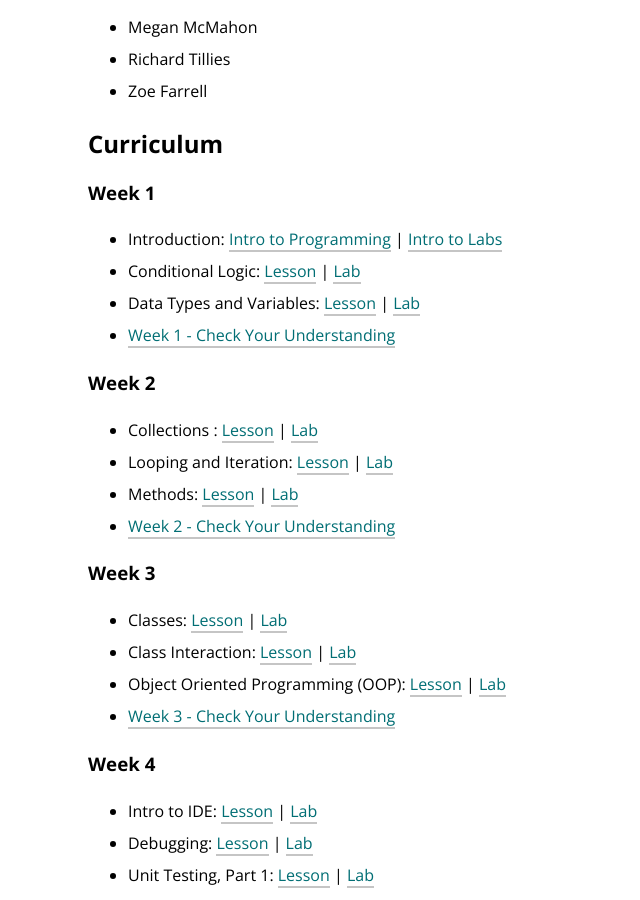
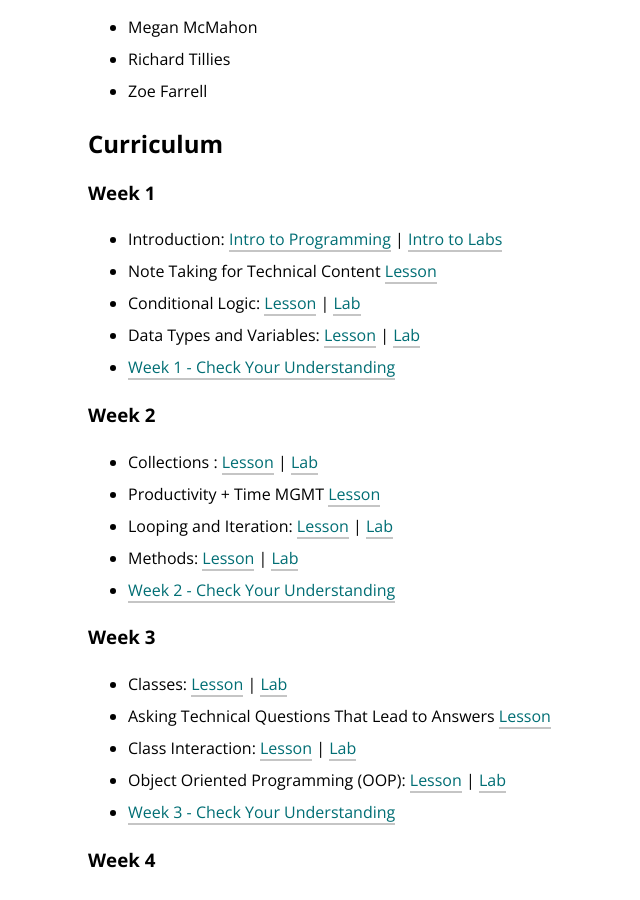
Before and after one commit to turingschool/launch-curriculum, a Jekyll site: the page built from module1/index.md, in a window 1280 px wide and 900 px high, scrolled down 461 px. Shown: the whole window, without its empty margins (0-640 px from the left). Built offline with Jekyll 4.4.1, drawn with Linux system fonts in a browser that asks for light colours; nearby versions of some CDN libraries; comment, search, counter and statistics services are not loaded.

Commit message:
Update lesson page with PD content

```diff
--- a/module1/index.md
+++ b/module1/index.md
@@ -17,18 +17,21 @@ Students will learn the basics of Object Oriented Programming to build software
 
 ### Week 1
 * Introduction: [Intro to Programming](./lessons/Week1/introToProgramming) &#124; [Intro to Labs](./labs/Week1/IntroToLabs)
+* Note Taking for Technical Content [Lesson](./lessons/Week1/NoteTaking.md)
 * Conditional Logic: [Lesson](./lessons/Week1/ConditionalLogic) &#124; [Lab](./labs/Week1/ConditionalLogic)
 * Data Types and Variables: [Lesson](./lessons/Week1/datatypesAndVariables) &#124; [Lab](./labs/Week1/DatatypesAndVariables)
 * [Week 1 - Check Your Understanding](./lessons/Week1/CFUReview)
 
 ### Week 2
 * Collections : [Lesson](./lessons/Week2/Collections) &#124; [Lab](./labs/Week2/Collections)
+* Productivity + Time MGMT [Lesson](./lessons/Week2/ProductivityTimeMGMT.md)
 * Looping and Iteration: [Lesson](./lessons/Week2/Looping) &#124; [Lab](./labs/Week2/Looping)
 * Methods: [Lesson](./lessons/Week2/Methods) &#124; [Lab](./labs/Week2/Methods)
 * [Week 2 - Check Your Understanding](./lessons/Week2/CFUReview)
 
 ### Week 3
 * Classes: [Lesson](./lessons/Week3/Classes) &#124; [Lab](./labs/Week3/Classes)
+* Asking Technical Questions That Lead to Answers [Lesson](./lessons/Week3/AskingTechnicalQuestions.md)
 * Class Interaction: [Lesson](./lessons/Week3/ClassInteraction) &#124; [Lab](./labs/Week3/ClassInteraction)
 * Object Oriented Programming (OOP): [Lesson](./lessons/Week3/OOP) &#124; [Lab](./labs/Week3/OOP)
 * [Week 3 - Check Your Understanding](./lessons/Week3/CFUReview)
```
